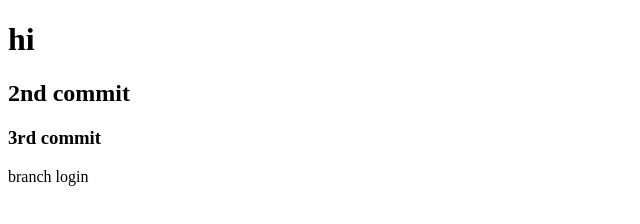
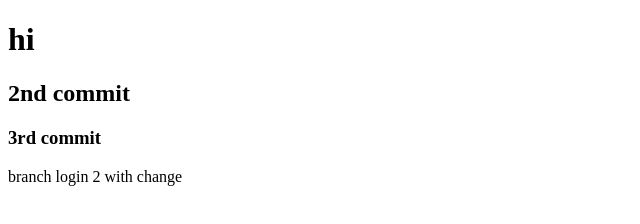
Before and after one commit to jihoonheo87/git-test, a plain HTML site: page index.html in a window 1280 px wide. Shown: the whole page, without its empty margins (0-640 px from the left). Drawn offline with Linux system fonts and the light colour scheme.

Commit message:
test to see the conflict

```diff
--- a/index.html
+++ b/index.html
@@ -10,6 +10,6 @@
     <h1>hi</h1>
     <h2>2nd commit</h2>
     <h3>3rd commit</h3>
-    <p>branch login</p>
+    <p>branch login 2 with change</p>
 </body>
 </html>
```
